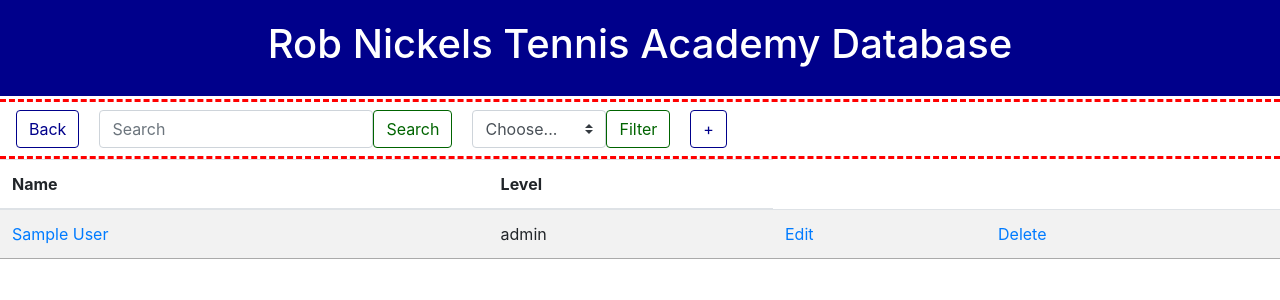
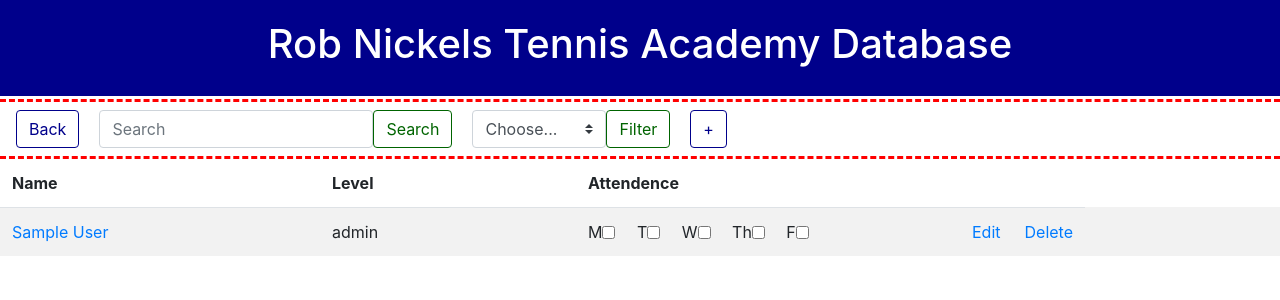
Before and after one commit to dodgemai/TennisCamp, a PHP site: page / in a window 1280 px wide. Shown: the top 300 px of the page. Run offline with PHP 8.4, Linux system fonts and the light colour scheme; tables that the repository leaves empty hold one stand-in row (values such as "Sample post"); data that the repository does not hold is empty.

Commit message:
to do: attendence functionality

```diff
--- a/public/css/style.css
+++ b/public/css/style.css
@@ -62,19 +62,7 @@ form .form-control {
   border: thin solid black;
 }
 
-label {
-  display: block;
-  float: left;
-}
-label[for="id"]
-{
-    display:none;
-}
-#id {
-  display: none;
-}
-
-
+/* table stylings */
 table {
   border-collapse: collapse;
   border-spacing: 0;
@@ -85,8 +73,12 @@ table {
 
 td,
 th {
-  padding: 5px;
-  border-bottom: 1px solid #aaa;
+  border: none;
+  float: left;
+}
+.table thead th {
+    vertical-align: center;
+    border: none;
 }
 
 /* Create form stylings*/
@@ -97,24 +89,13 @@ label {
   width: 100%;
   text-align: left;
 }
-label[for="id"] {
+/* label[for="id"] {
   display:none;
 }
 #id {
   display: none;
-}
+} */
 
-table {
-  border-collapse: collapse;
-  border-spacing: 0;
-  width:100%;
-  padding-right: 15px;
-  padding-left: 15px;
-}
-td, th {
-  padding: 5px;
-  border-bottom: 1px solid #aaa;
-}
 
 /* Create form stylings*/
 .form-group label {
@@ -128,7 +109,7 @@ td, th {
 }
 .add-form {
   text-align: center;
-  font-size: 20px;
+  font-size: 18px;
 }
 .create-form {
   margin: 0 auto;
@@ -175,7 +156,6 @@ td, th {
   text-align: center;
   margin: auto;
   margin-top: 20px;
-  margin-bottom: 20px;
 }
 .edit a{
   text-align: center;
@@ -188,16 +168,15 @@ td, th {
 }
 
 /* Edit form stylings*/
-.update-form {
-  text-align: center;
-  font-size: 20px;
-}
 .edit-form {
   margin: 0 auto;
   width:600px;
+  text-align: center;
+  font-size: 18px;
 }
 .edit-form h2{
-  margin: 20px;
+  margin-top: 20px;
+  text-align: center;
 }
 .edit-form .btn {
   color: white;
--- a/public/index.php
+++ b/public/index.php
@@ -32,15 +32,41 @@ try {
   <table>
       <thead>
           <tr>
-              <th>Name</th>
-              <th>Level</th>
+              <th style="width: 25%">Name</th>
+              <th style="width: 20%">Level</th>
+              <th style="width: 30%">Attendence</th>
+              <th></th>
+              <th></th>
           </tr>
       </thead>
       <tbody>
       <?php foreach ($result as $row) : ?>
           <tr>
-              <td><a href="profile-single.php?id=<?php echo escape($row["id"]); ?>"><?php echo escape($row["name"]); ?></a></td>
-              <td><?php echo escape($row["level"]); ?></td>
+              <td style="width: 25%"><a href="profile-single.php?id=<?php echo escape($row["id"]); ?>"><?php echo escape($row["name"]); ?></a></td>
+              <td style="width: 20%"><?php echo escape($row["level"]); ?></td>
+              <td style="width: 30%">
+                <div class="attendence">
+                  <div class="form-check form-check-inline">
+                    <label class="form-check-label" for="M">M</label>
+                    <input class="form-check-input" type="checkbox" id="M" value="<?php echo escape($row["attendence"][0]); ?>" onclick="update-attendence.php">
+                  </div>
+                  <div class="form-check form-check-inline">
+                    <label class="form-check-label" for="T">T</label>
+                    <input class="form-check-input" type="checkbox" id="T" value="Tuesday">
+                  </div>
+                  <div class="form-check form-check-inline">
+                    <label class="form-check-label" for="W">W</label>
+                    <input class="form-check-input" type="checkbox" id="W" value="Wednesday">
+                  </div>
+                  <div class="form-check form-check-inline">
+                    <label class="form-check-label" for="Th">Th</label>
+                    <input class="form-check-input" type="checkbox" id="Th" value="Thursday">
+                  </div>
+                  <div class="form-check form-check-inline">
+                    <label class="form-check-label" for="F">F</label>
+                    <input class="form-check-input" type="checkbox" id="F" value="Friday">
+                  </div>
+                </div></td>
               <td><a href="update-single.php?id=<?php echo escape($row["id"]); ?>">Edit</a></td>
               <td><a href="delete-single.php?id=<?php echo escape($row["id"]); ?>" onclick="return confirm('Are you sure?')">Delete</a></td>
           </tr>
--- a/public/templates/header.php
+++ b/public/templates/header.php
@@ -36,7 +36,7 @@
           <button class="btn btn-outline-success my-2 my-sm-0" type="submit" name="submit" value="Search">Search</button>
         </form>
         <form class="form-inline" style="float: left;" method="post" action="filter.php">
-          <select class="custom-select" id="inputGroupSelect">
+          <select class="custom-select" id="inputGroupSelect" name="level">
             <option selected>Choose...</option>
             <option value="Academy">Academy</option>
             <option value="Junior">Junior</option>
--- a/public/update-single.php
+++ b/public/update-single.php
@@ -106,11 +106,11 @@ if (isset($_GET['id'])) {
 <?php endif; ?>
 
 <form method="post" class="edit-form">
-  <h2>Edit User</h2>
+  <h2>Edit Entry</h2>
   <input name="csrf" type="hidden" value="<?php echo escape($_SESSION['csrf']); ?>">
   <div class="form-group row">
     <label for="id" class="col-3">ID </label>
-    <input class="col-6" type="text" name="id" id="id" value="<?php echo escape($user['id']); ?>" readonly> <br />
+    <input class="col-6" type="text" name="id" id="id" value="<?php echo escape($user["id"]); ?>"> <br />
   </div>
   <div class="form-group row">
     <label for="name" class="col-3">Name </label>
@@ -236,7 +236,7 @@ if (isset($_GET['id'])) {
     <label for="pickUpList" class="col-3">Pick Up List </label>
     <input class="col-6" type="text" name="pickUpList" id="pickUpList" value="<?php echo escape($user["pickUpList"]); ?>"> <br />
   </div>
-  <input type="submit" name="update" value="update">
+  <input type="submit" name="update" value="Update">
 </form>
 
 <?php require "templates/footer.php"; ?>
```
Also changed, not shown: public/filter.php (+10 -6 lines), public/search.php (+8 -14 lines), public/update-attendence.php (added, +79 -0 lines), testing/index.html (+32 -8 lines), testing/main.css (+10 -3 lines).
